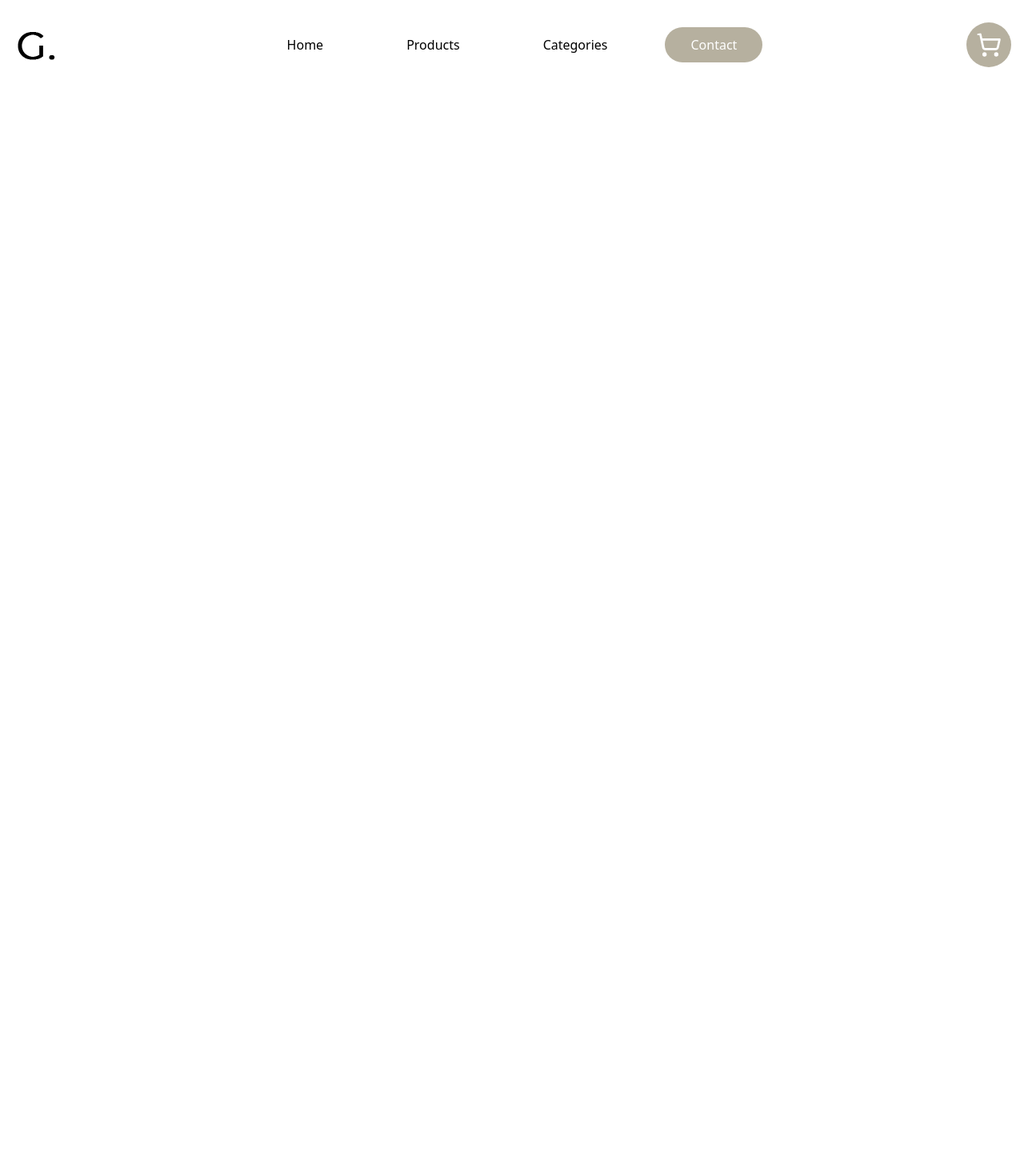
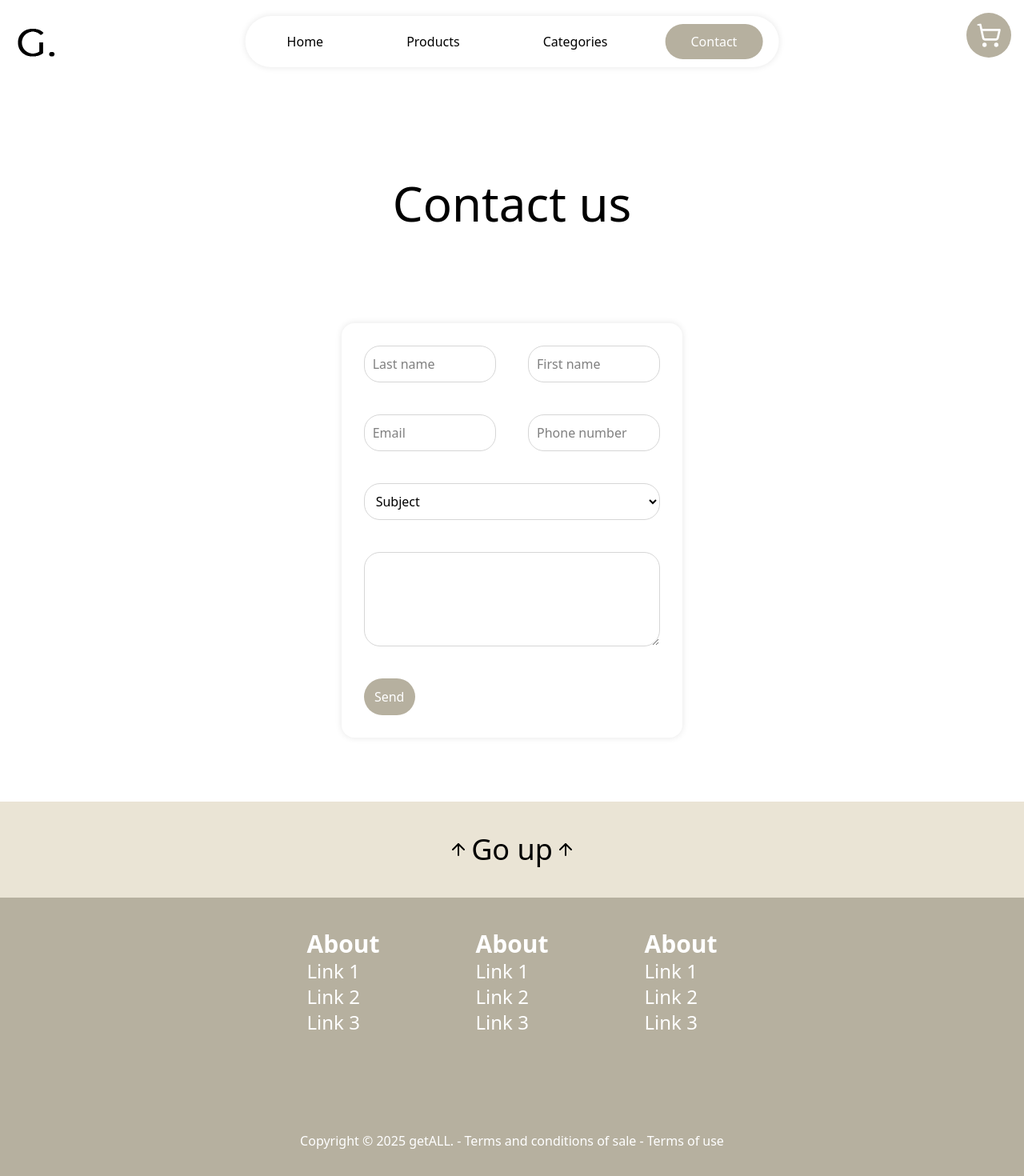
Before and after one commit to Antoinekoe/get-all, a React (Vite) app: page /contact in a window 1280 px wide. Shown: the top 1470 px of the page at 80% size. Before the commit the page ends 800 px from the top, so only its background shows below. Built offline with nearby package versions, Linux system fonts and the light colour scheme.

Commit message:
Add products page UI - Add categories UI - Add contact UI

```diff
--- a/src/App.jsx
+++ b/src/App.jsx
@@ -1,7 +1,7 @@
 import { Routes, Route } from "react-router-dom";
 import Home from "./pages/Home";
 import Products from "./pages/Products";
-import Category from "./pages/Category";
+import Categories from "./pages/Categories";
 import Contact from "./pages/Contact";
 import Page404 from "./pages/Page404";
 
@@ -11,7 +11,7 @@ function App() {
       <Routes>
         <Route path="/" element={<Home />}></Route>
         <Route path="/products" element={<Products />}></Route>
-        <Route path="/categories" element={<Category />}></Route>
+        <Route path="/categories" element={<Categories />}></Route>
         <Route path="/contact" element={<Contact />}></Route>
         <Route path="/*" element={<Page404 />}></Route>
       </Routes>
--- a/src/components/Cart.jsx
+++ b/src/components/Cart.jsx
@@ -6,7 +6,7 @@ const Cart = () => {
     <ShoppingCart
       color="white"
       size={56}
-      className="bg-[#B6B09F] py-3 rounded-4xl cursor-pointer"
+      className="bg-[#B6B09F] py-3 rounded-4xl cursor-pointer fixed right-4 top-4"
     />
   );
 };
--- a/src/components/Footer.jsx
+++ b/src/components/Footer.jsx
@@ -0,0 +1,51 @@
+import { ArrowUp } from "lucide-react";
+import React from "react";
+
+const Footer = () => {
+  return (
+    <footer className="flex flex-col justify-center items-center mt-20">
+      <div
+        className="flex justify-center items-center gap-1 bg-[#EAE4D5] w-full text-center py-10 text-4xl cursor-pointer"
+        onClick={() => window.scroll({ top: 0, behavior: "smooth" })}
+      >
+        <ArrowUp /> Go up <ArrowUp />
+      </div>
+      <div className="flex flex-col gap-30 bg-[#B6B09F] w-full justify-center items-center py-10">
+        <div className="flex text-white gap-30">
+          <div className="flex flex-col">
+            <h3 className="font-bold text-3xl">About</h3>
+            <ul>
+              <li className="text-2xl font-light">Link 1</li>
+              <li className="text-2xl font-light">Link 2</li>
+              <li className="text-2xl font-light">Link 3</li>
+            </ul>
+          </div>
+          <div className="flex flex-col">
+            <h3 className="font-bold text-3xl">About</h3>
+            <ul>
+              <li className="text-2xl font-light">Link 1</li>
+              <li className="text-2xl font-light">Link 2</li>
+              <li className="text-2xl font-light">Link 3</li>
+            </ul>
+          </div>
+          <div className="flex flex-col">
+            <h3 className="font-bold text-3xl">About</h3>
+            <ul>
+              <li className="text-2xl font-light">Link 1</li>
+              <li className="text-2xl font-light">Link 2</li>
+              <li className="text-2xl font-light">Link 3</li>
+            </ul>
+          </div>
+        </div>
+        <div className="flex text-white">
+          <span>
+            Copyright © 2025 getALL. - Terms and conditions of sale - Terms of
+            use
+          </span>
+        </div>
+      </div>
+    </footer>
+  );
+};
+
+export default Footer;
--- a/src/components/Menu.jsx
+++ b/src/components/Menu.jsx
@@ -11,8 +11,10 @@ const Menu = () => {
   return (
     <header className="px-4 py-6">
       <nav className="flex justify-between items-center ">
-        <img src="../src/assets/logo.png" alt="" />
-        <ul className="flex justify-center items-center gap-10 bg-white p-5 rounded-4xl">
+        <Link to="/">
+          <img src="../src/assets/logo.png" alt="Logo" />
+        </Link>
+        <ul className="flex fixed left-1/2 -translate-x-1/2 justify-center items-center gap-10 bg-white shadow-uniform p-5 rounded-4xl">
           <li>
             <Link
               to="/"
@@ -31,8 +33,8 @@ const Menu = () => {
           </li>
           <li>
             <Link
-              to="/category"
-              className={isActive("/category") ? "li-item-active" : "li-item"}
+              to="/categories"
+              className={isActive("/categories") ? "li-item-active" : "li-item"}
             >
               Categories
             </Link>
--- a/src/components/Searchbar.jsx
+++ b/src/components/Searchbar.jsx
@@ -3,14 +3,14 @@ import React from "react";
 
 const Searchbar = () => {
   return (
-    <form className="flex justify-center items-center bg-white rounded-2xl px-4 py-2 w-96">
+    <form className="flex shadow-uniform justify-center items-center bg-white rounded-2xl px-4 py-2 w-96">
       <input
         type="text"
         className="w-full focus:outline-none"
         placeholder="An amazing vacuum cleaner"
         autoFocus
       />
-      <Search />
+      <Search className="cursor-pointer" />
     </form>
   );
 };
--- a/src/index.css
+++ b/src/index.css
@@ -11,3 +11,18 @@
   padding: 0.7rem 2rem;
   border-radius: 2rem;
 }
+
+body {
+  overflow-y: scroll;
+}
+
+.shadow-uniform {
+  box-shadow: 0 0 9px rgba(0, 0, 0, 0.1);
+}
+
+.form-button {
+  padding: 10px;
+  border: 1px solid rgb(214, 214, 214);
+  color: black;
+  border-radius: 20px;
+}
--- /dev/null
+++ b/src/pages/Categories.jsx
@@ -0,0 +1,25 @@
+import React from "react";
+import Menu from "../components/Menu";
+import { Link } from "react-router-dom";
+import Footer from "../components/Footer";
+
+const Categories = () => {
+  return (
+    <>
+      <Menu />
+      <h1 className="font-medium text-6xl text-center my-30">
+        Choose your category
+      </h1>
+      <div className="grid grid-cols-3 grid-rows-2 gap-10 w-1/2 mx-auto">
+        <div className="bg-amber-300 col-span-2 h-80">
+          <Link to="/products/test">1</Link>
+        </div>
+        <div className="bg-amber-800 row-span-2">2</div>
+        <div className="bg-black col-span-2">3</div>
+      </div>
+      <Footer />
+    </>
+  );
+};
+
+export default Categories;
--- a/src/pages/Category.jsx
+++ /dev/null
@@ -1,11 +0,0 @@
-import React from "react";
-
-const Category = () => {
-  return (
-    <>
-      <Menu />
-    </>
-  );
-};
-
-export default Category;
--- a/src/pages/Contact.jsx
+++ b/src/pages/Contact.jsx
@@ -1,10 +1,57 @@
 import React from "react";
 import Menu from "../components/Menu";
+import Footer from "../components/Footer";
 
 const Contact = () => {
   return (
     <>
       <Menu />
+      <h1 className="font-medium text-6xl text-center my-30">Contact us</h1>
+      <form className="flex flex-col shadow-uniform justify-center items-center w-1/3 m-auto rounded-2xl p-7 gap-10">
+        <div className="flex justify-center items-center gap-10 w-full">
+          <input
+            type="text"
+            placeholder="Last name"
+            name="lName"
+            className="form-button w-full"
+            required
+          />
+          <input
+            type="text"
+            placeholder="First name"
+            name="fName"
+            className="form-button w-full"
+            required
+          />
+        </div>
+        <div className="flex justify-center items-center gap-10 w-full">
+          <input
+            type="text"
+            placeholder="Email"
+            name="email"
+            className="form-button w-full"
+            required
+          />
+          <input
+            type="text"
+            placeholder="Phone number"
+            name="phone"
+            className="form-button w-full"
+            required
+          />
+        </div>
+        <select className="w-full border-gray-300 self-end focus:outline-none form-button">
+          <option value="" className="rounded">
+            Subject
+          </option>
+          <option value="information">Information</option>
+        </select>
+        <textarea rows="4" className="form-button w-full" />
+        <button className="flex justify-center items-center cursor-pointer li-item-active self-start w-1/6 hover:shadow-lg">
+          Send
+        </button>
+      </form>
+      <Footer />
     </>
   );
 };
--- a/src/pages/Home.jsx
+++ b/src/pages/Home.jsx
@@ -2,12 +2,27 @@ import React from "react";
 import Menu from "../components/Menu";
 import Hero from "../components/Hero";
 import ProductsSection from "../components/ProductsSection";
+import { Link } from "react-router-dom";
+import Footer from "../components/Footer";
+import { MoveRight } from "lucide-react";
 
 const Home = () => {
   return (
     <>
       <Hero />
+      <h2 className="font-medium text-6xl text-center my-10">
+        Some of our products
+      </h2>
       <ProductsSection />
+      <h3 className="flex justify-end items-end font-medium text-3xl text-end mt-10 w-5/6">
+        <Link to="/products">
+          <div className="flex justify-center items-center gap-3">
+            Show more
+            <MoveRight />
+          </div>
+        </Link>
+      </h3>
+      <Footer />
     </>
   );
 };
--- a/src/pages/Products.jsx
+++ b/src/pages/Products.jsx
@@ -1,10 +1,29 @@
 import React from "react";
 import Menu from "../components/Menu";
+import ProductsSection from "../components/ProductsSection";
+import Footer from "../components/Footer";
+import Searchbar from "../components/Searchbar";
 
 const Products = () => {
   return (
     <>
       <Menu />
+      <div className="flex flex-col justify-center items-center gap-10 my-20">
+        <h1 className="font-medium text-6xl text-center my-10">Our products</h1>
+        <div className="flex gap-10">
+          <Searchbar />
+          <div className="flex shadow-uniform justify-center items-center bg-white rounded-2xl px-4 py-2 w-96">
+            <select className="w-full border-gray-300 self-end focus:outline-none">
+              <option value="" className="rounded">
+                Filter by category
+              </option>
+              <option value="category-value">Category 1</option>
+            </select>
+          </div>
+        </div>
+      </div>
+      <ProductsSection />
+      <Footer />
     </>
   );
 };
```
